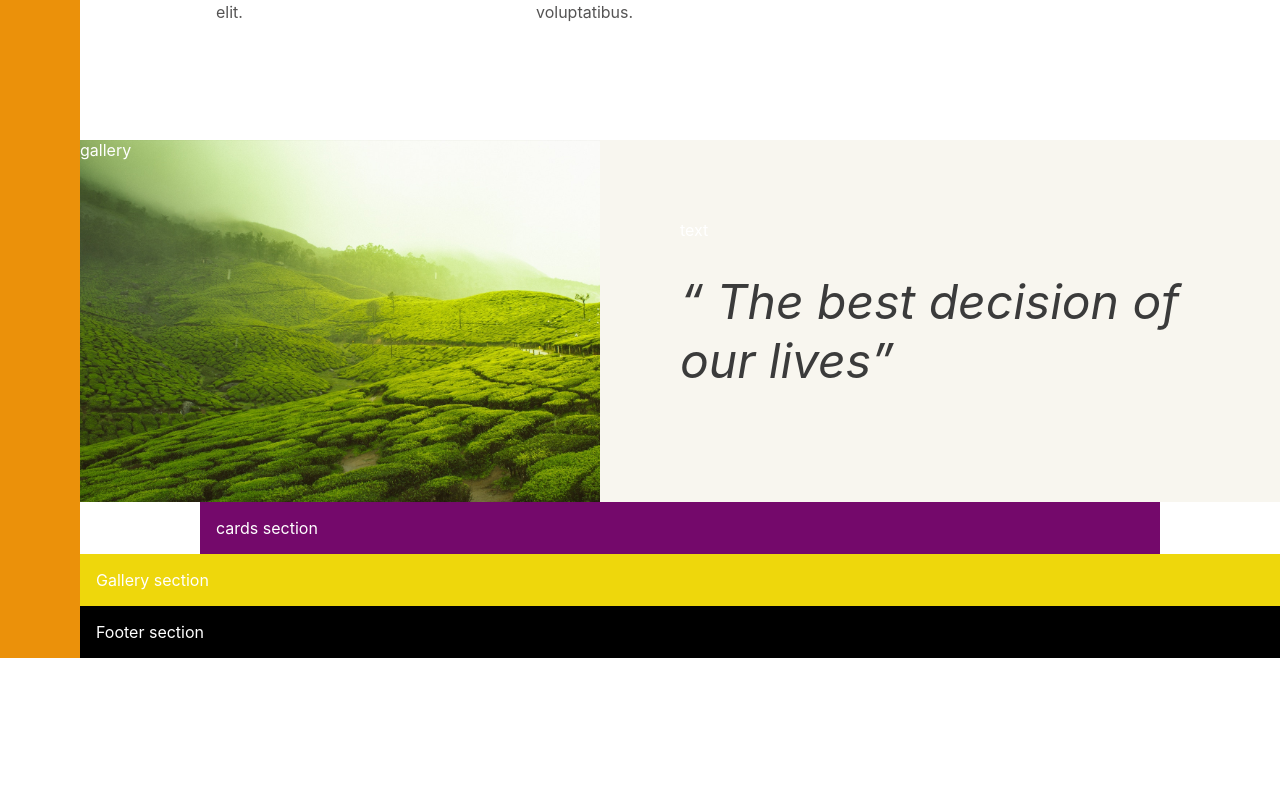
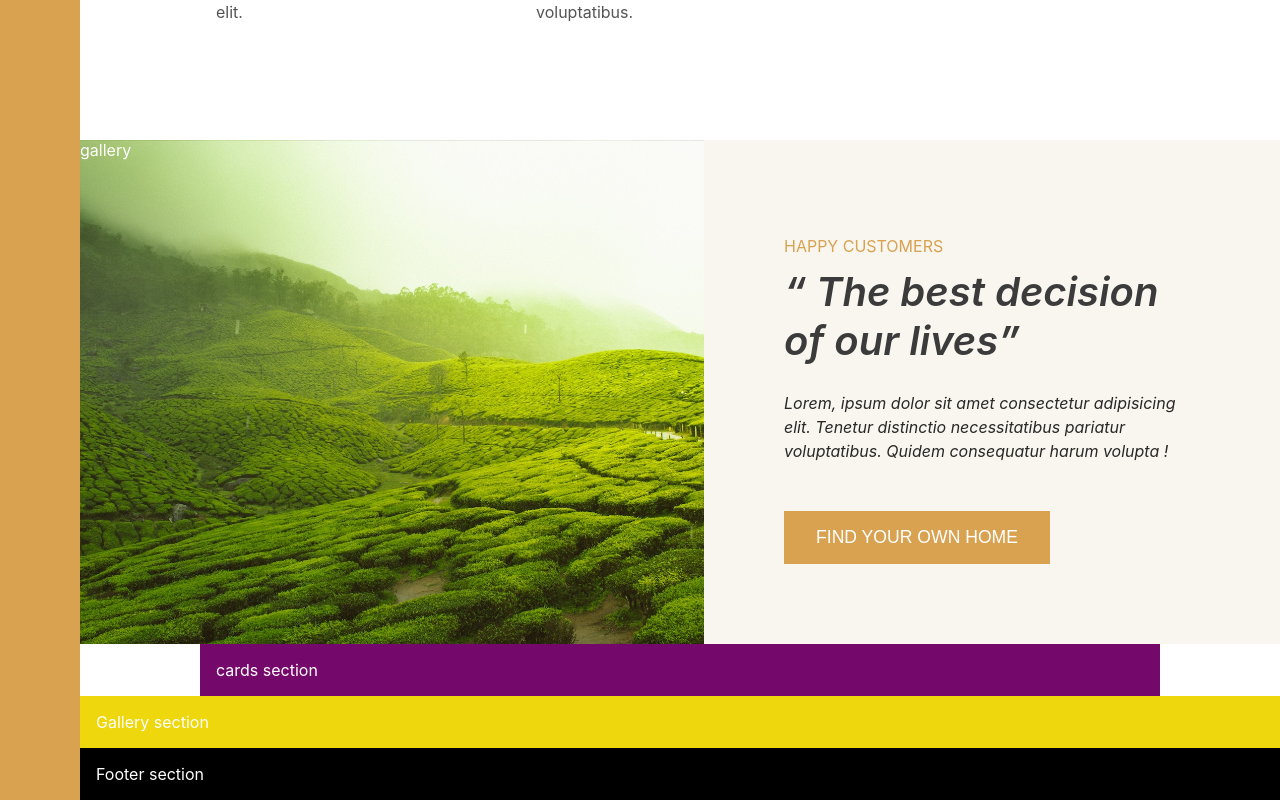
Before and after one commit to ashrofdev/nexter-in-react, a React (Create React App) app: page / in a window 1280 px wide. Shown: the part 1268-2068 px from the top of the page. Before the commit the page ends 1926 px from the top, so only its background shows below. Built offline with nearby package versions, Linux system fonts and the light colour scheme.

Commit message:
finishing the text side

```diff
--- a/src/App.css
+++ b/src/App.css
@@ -11,7 +11,7 @@
 }
 .side-bar {
   padding: 1rem;
-  background-color: rgb(235, 145, 10);
+  background-color: rgb(216, 162, 81);
   grid-column: 1/2;
   grid-row: 1/ 9;
 }
@@ -40,21 +40,40 @@
   display: flex;
 }
 .story .left {
-  width: 50%;
+  width: 60%;
   background-image: url(./img/back.jpg);
   background-size: cover;
   background-position: center;
 }
 .story .right {
-  width: 50%;
+  width: 40%;
   background-color: rgb(248, 246, 239);
   padding: 5rem;
 }
 .story .right h1 {
-  font-size: 3rem;
+  font-size: 2.5rem;
   font-style: italic;
-  font-weight: 400;
+  font-weight: 600;
   color: rgb(59, 59, 59);
+}
+.story .right p {
+  font-size: 1rem;
+  color: rgb(216, 162, 81);
+  margin-bottom: -1rem;
+}
+.story .right .story {
+  font-size: 1rem;
+  color: rgb(41, 40, 39);
+  font-style: italic;
+  margin-bottom: 3rem;
+  line-height: 1.5rem;
+}
+.story .right button {
+  padding: 1rem 2rem;
+  font-size: 1.1rem;
+  color: #fff;
+  border: none;
+  background-color: rgb(216, 162, 81);
 }
 .cards {
   padding: 1rem;
--- a/src/components/Story.js
+++ b/src/components/Story.js
@@ -7,8 +7,11 @@ const Story = () => {
         {'gallery'}
       </div>
       <div className="right">
-        {'text'}
+        <p>HAPPY CUSTOMERS</p>
         <h1>“ The best decision of our lives”</h1>
+        <p className="story">Lorem, ipsum dolor sit amet consectetur adipisicing elit. Tenetur
+         distinctio necessitatibus pariatur voluptatibus. Quidem consequatur harum volupta ! </p>
+         <button>FIND YOUR OWN HOME</button>
       </div>
     </div>
   );
```
